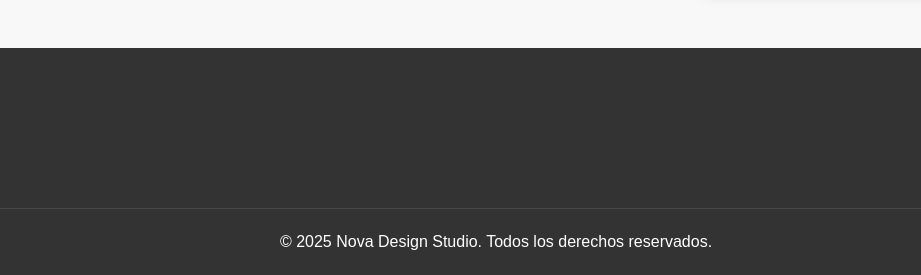
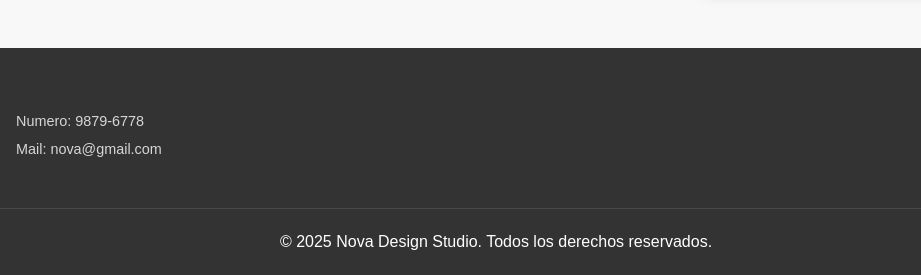
Before and after one commit to jeronimo-davinci/Parcial-n-mero-uno-de-programacion, a plain HTML site: page index.html in a window 1280 px wide. Shown: the part 1667-1942 px from the top of the page, 144-1065 px from the left. Drawn offline with Linux system fonts and the light colour scheme; files whose address does not match are found by name.

Commit message:
Update index.html

```diff
--- a/index.html
+++ b/index.html
@@ -180,11 +180,7 @@
             overflow: hidden;
         }
 
-        .alumno-detalles h3 {
-            margin-bottom: 10px;
-        }
-
-        .alumno-detalles p {
+        .detalles p {
             margin-bottom: 5px;
             font-size: 0.9rem;
             opacity: 0.8;
@@ -394,7 +390,9 @@
                     <div class="alumno-foto">
                         <img src="logo_2.jpg" alt="Foto del Alumno">
                     </div>
-                    <div class="alumno-detalles">
+                    <div class="detalles">
+                        <p>Numero: 9879-6778</p>
+                        <p>Mail: nova@gmail.com</p>
                     </div>
                 </div>
                 <div class="redes-sociales">
```
